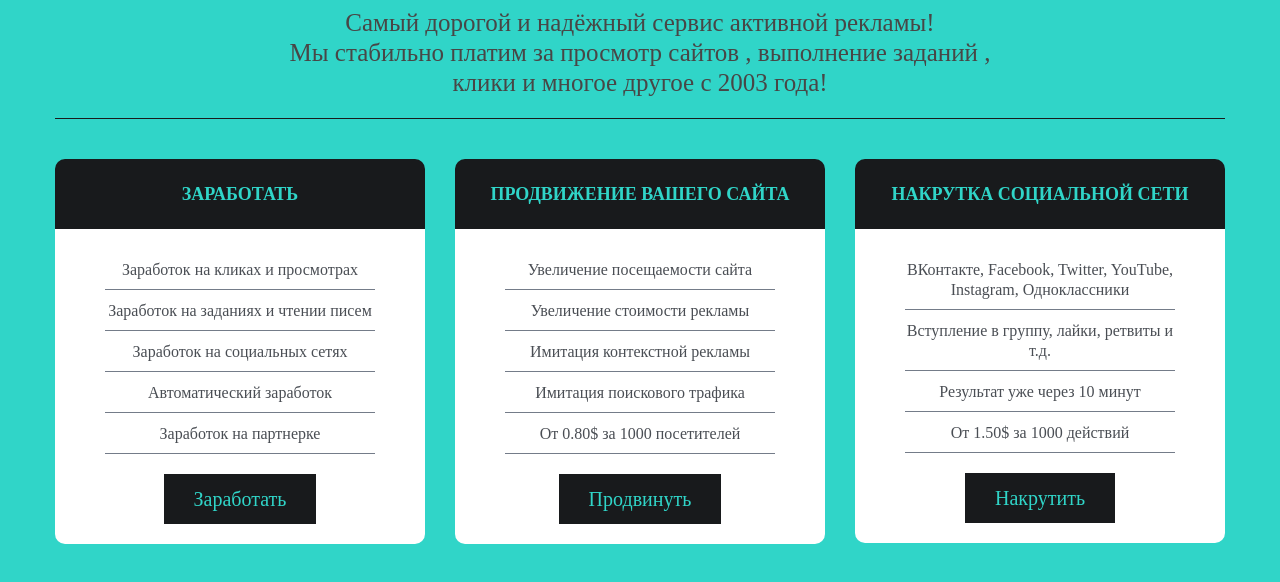
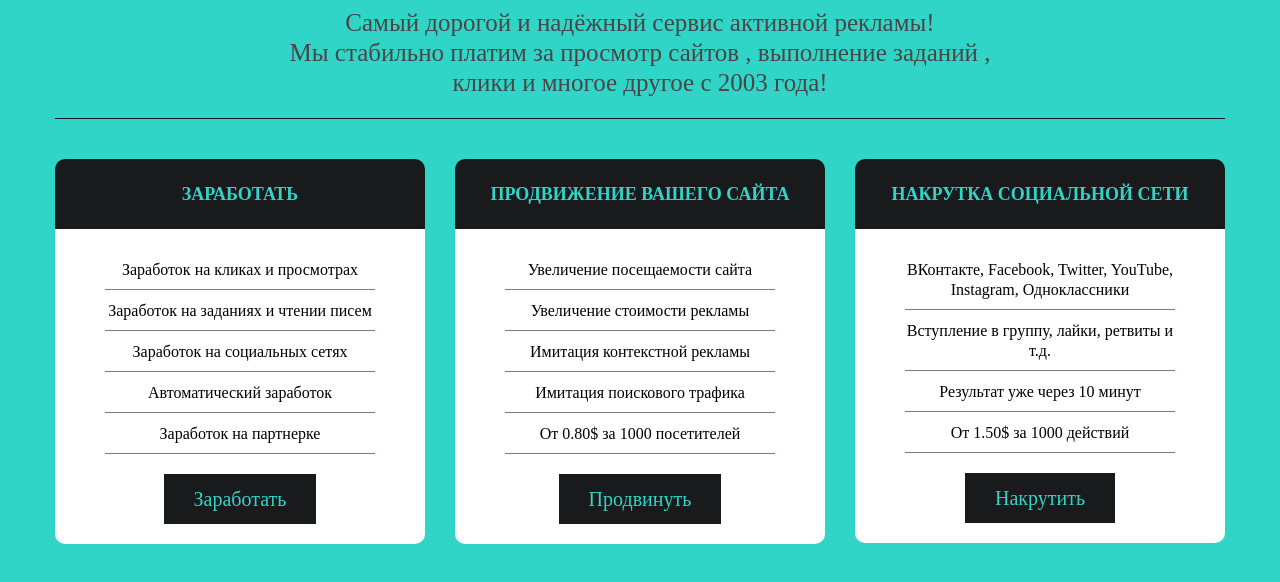
Before and after one commit to vipipcompany/vipipcompany.github.io, a plain HTML site: page index.html in a window 1280 px wide. Shown: the part 102-684 px from the top of the page. Drawn offline with Linux system fonts and the light colour scheme.

Commit message:
Update style.css

```diff
--- a/css/style.css
+++ b/css/style.css
@@ -195,7 +195,7 @@ p {
 }
 .price-column .list li{
     font-weight:lighter;
-    color:#4a4e54;
+    color:#000000;
     font-size:16px;
     border-bottom:1px solid #747C89;
     padding:10px 0px;
@@ -204,7 +204,7 @@ p {
     text-align: center;
     font-size:16px;
     background-color:white;
-    color:#4a4e54;
+    color:#000000;
 
 }
 .price-text{
```
